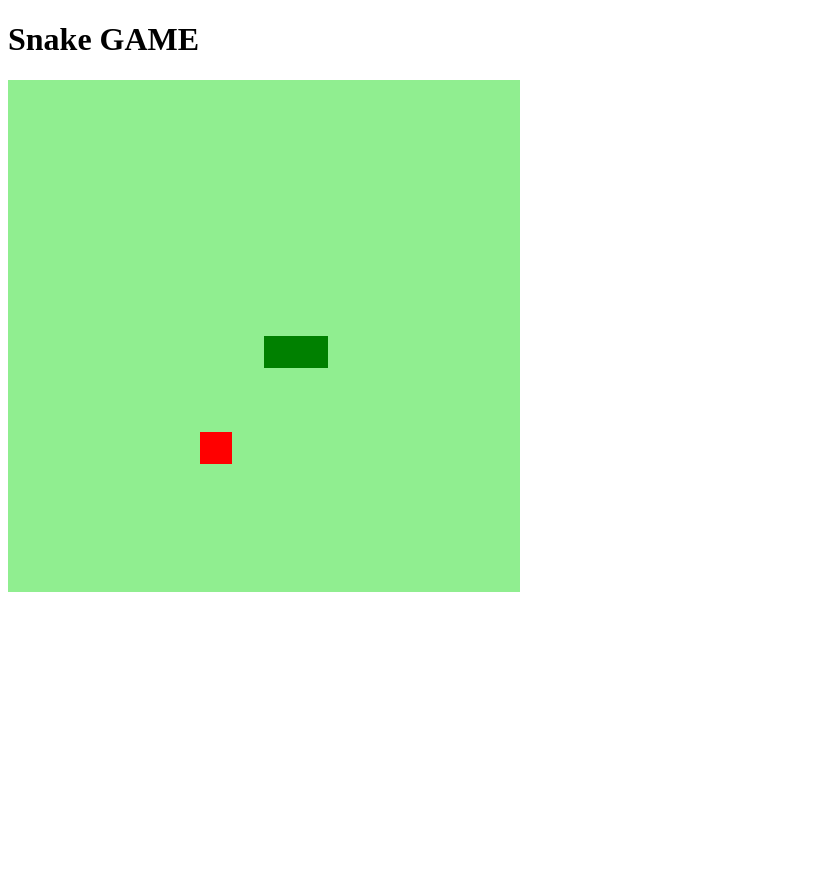
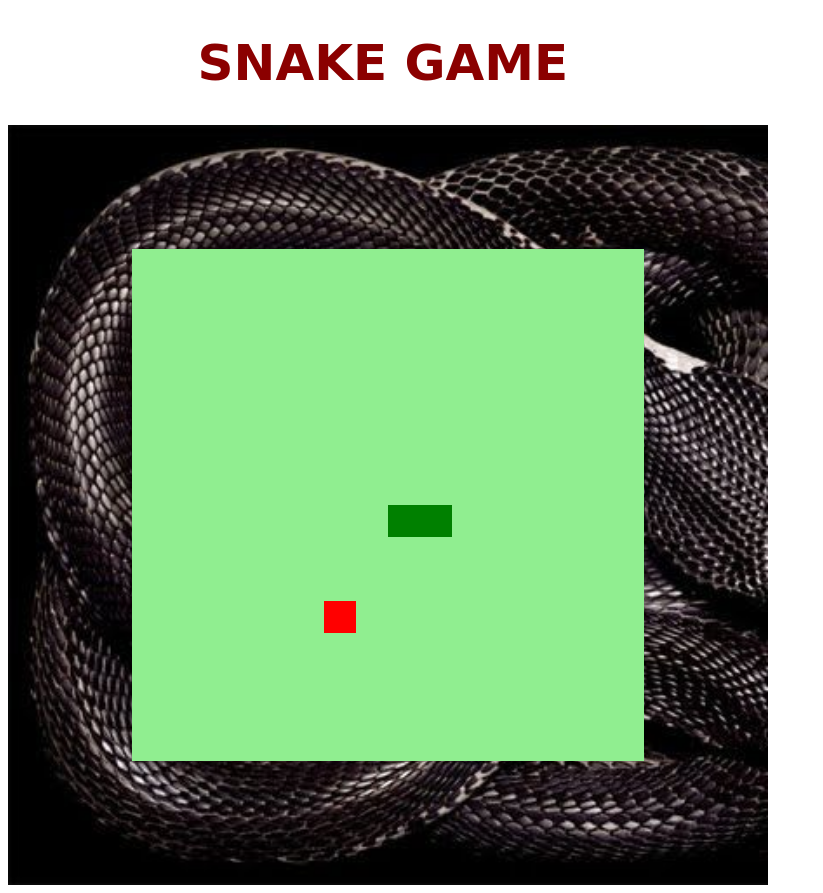
Before and after one commit to MarcosLopes-Dev/Jogo-da-cobrinha-2d, a plain HTML site: page index.html in a window 1280 px wide. Shown: the whole page, without its empty margins (0-823 px from the left). Before the commit the page ends 800 px from the top, so only its background shows below. Drawn offline with Linux system fonts and the light colour scheme.

Commit message:
aplicando estilo basico no game

```diff
--- a/css/style.css
+++ b/css/style.css
@@ -0,0 +1,21 @@
+
+body{
+    text-indent: 15%;
+}
+body .container{
+    background-size: cover;
+   background-image: url('/snakebg.jpg');
+    height: 95vh;
+    width: 95vh;
+    display: flex;
+    justify-content: center;
+    align-items: center;
+    flex-direction: column;
+    color: darkgreen;
+}
+
+h1{
+ color: darkred;
+ font-family: cursive;
+ font-size: 50px;
+}
--- a/index.html
+++ b/index.html
@@ -10,7 +10,9 @@
     <title>Snake Game - por mv</title>
 </head>
 <body>
-    <h1>Snake GAME</h1>
-    <canvas id="snake" width="512" height="512"></canvas>
+    <h1>SNAKE GAME</h1>
+    <div class="container">
+        <canvas id="snake" width="512" height="512"></canvas>
+    </div>
 </body>
 </html>
--- a/jvs/script.js
+++ b/jvs/script.js
@@ -51,7 +51,7 @@ function iniciarJogo(){
     for(i = 1; i < snake.length; i++){
         if(snake[0].x == snake[i].x && snake[0].y == snake[i].y){
             clearInterval(jogo);
-            alert('GAME OVER!')
+            alert('GAME OVER!');
         }
     }
 
```
Also changed, not shown: snakebg.jpg (added).
